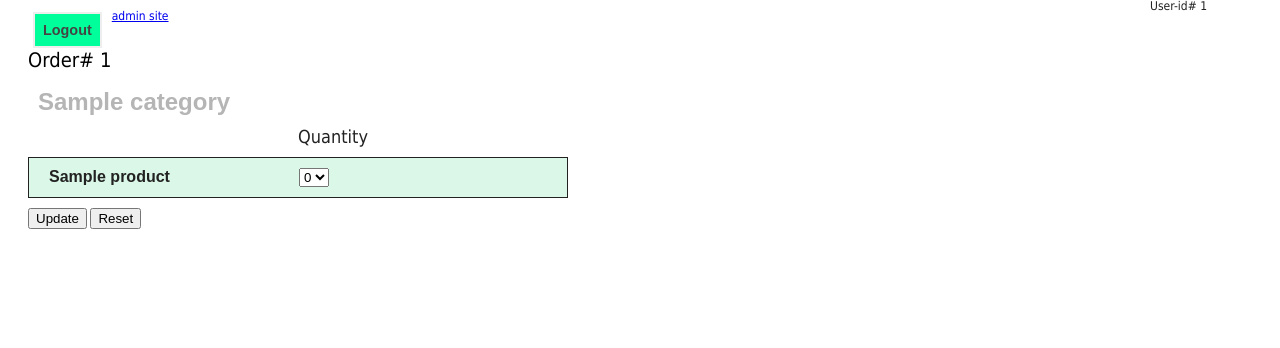
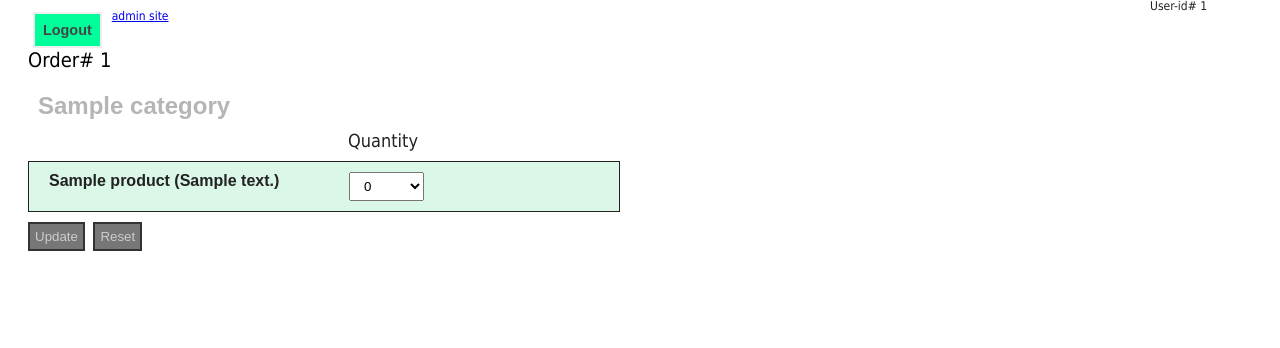
Before and after one commit to jshifrin25/yadlyad, a Django app: page /orders/ in a window 1280 px wide. Shown: the part 14-362 px from the top of the page. Run offline with Django 3.2, Linux system fonts and the light colour scheme; a user stored in the database is signed in; tables that the repository leaves empty hold one stand-in row (values such as "Sample post").

Commit message:
fix alignment of form fields and color scheme

```diff
--- a/order/templates/orders/order.html
+++ b/order/templates/orders/order.html
@@ -11,9 +11,9 @@
     {% csrf_token %}
     {{ formset.management_form }}
     <div class="order-num">Order# {{ order_num }}</div>
-    <div class="items-container">
         {% for category in categories %}
-        <h1>{{category}}</h1>
+        <div class="items-container">
+        <h2>{{category}}</h2>
         <div class="column-header">
             Quantity
         </div>
@@ -22,17 +22,20 @@
                  {{form.id}}
 
         <div class="product-item-row">
-            <span class="product-name">
+            <div class="product-name">
 					{{form.instance.product.prod_name}}
-			</span>
-            <span class="quantity" data-quantity-limit="{{form.instance.product.limit}}">
+            <span class="product-desc">
+                ({{form.instance.product.prod_description}})
+            </span>
+			</div>
+            <div class="quantity" data-quantity-limit="{{form.instance.product.limit}}">
 				{{form.quantity}}
-			</span>
+			</div>
         </div>
        {% endif %}
         {% endfor %}
+        </div>
         {% endfor %}
-    </div>
     <div class="button-group">
         <input id="order-submit" name="submit" type="submit" value="Update" />
         <input type="reset" value="Reset" />
--- a/static/orders/css/order-form.css
+++ b/static/orders/css/order-form.css
@@ -25,46 +25,67 @@ body {
 }
 
 .order-form .product-item-row {
-	width: 100%;
+	position: relative;
+    float: left;
 	padding: 10px 20px;
 	display: block;
-	width: 40%;
-	border: 1px solid #222222;
+	border: 1px solid #222;
+    clear: both;
+}
+
+.order-form .items-container {
+    margin-bottom: 10px;
+    float: left;
+    clear: both;
+    width: 100%;
 }
 
 .order-form .items-container > .column-header {
 	display: block;
 	position: relative;
 	font-size: 18px;
-	margin-left: 270px;
+	margin-left: 320px;
 	margin-bottom: 10px;
+}
+
+.order-form .product-item-row > div {
+    display: block;
+    float: left;
+    position: relative;
 }
 
 .order-form .product-item-row .product-name {
 	font-weight: bold;
 	font-size: 16px;
 	font-family: sans-serif;
-	width: 250px;
-	display: block;
-	position: relative;
-	float: left;
+	margin-right: 10px;
+    width: 290px;
+}
 
+.order-form .product-item-row .quantity {
+    width: 250px;
+}
+
+.order-form .product-item-row .quantity input,
+.order-form .product-item-row .quantity select {
+    padding: 5px 10px;
+    width: 75px;
 }
 
 .order-form .highlighted-row {
 	background-color: #DAF7E8;
 }
 
-h1{
+h2{
 	font-family: Veranda, sans-serif;
-	font-size: 24;
+	font-size: 24px;
 	padding-left: 10px;
 	width: 300px;
 	color: #B5B5B5;
 	margin-bottom: 10px;
 }
 
-h1:after {
+h2:after {
    margin-left: 5px;
 
 }
@@ -88,5 +109,13 @@ h1:after {
 }
 
 .order-form .button-group {
-  margin-top: 10px;
+  margin-top: 20px;
 }
+
+.order-form .button-group input {
+    margin-right: 5px;
+    padding: 5px;
+    color: #ccc;
+    background-color: #777;
+    border: 2px solid #333;
+}
--- a/static/orders/js/order-form.js
+++ b/static/orders/js/order-form.js
@@ -22,9 +22,15 @@
         var select = $('<select></select>');
         $origin = $(elem);
         select.attr('name', $origin.children('input').attr('name'));
+        var val = parseInt($origin.children('input').val());
         var limit = $origin.data('quantityLimit');
         for(var i = 0; i <= limit; i++) {
-            $('<option></option>').val(i).text(i).appendTo(select);
+            var $option = $('<option></option>');
+            console.log(val);
+            if (val === i) {
+                $option.prop('selected', true);
+            }
+            $option.val(i).text(i).appendTo(select);
         }
         return select;
     };
```
Also changed, not shown: order/static/orders/css/order-form.css (+41 -12 lines), 8 other files.
